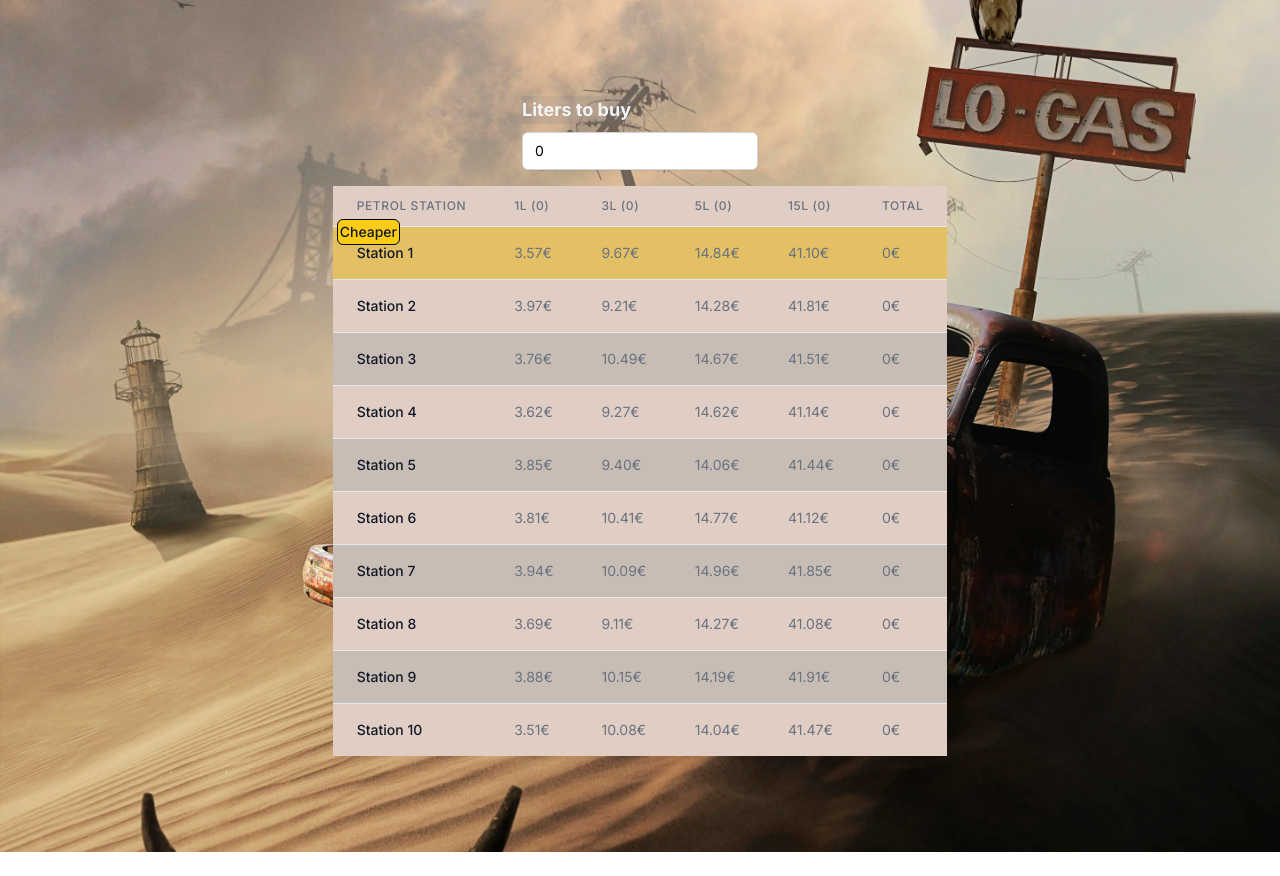
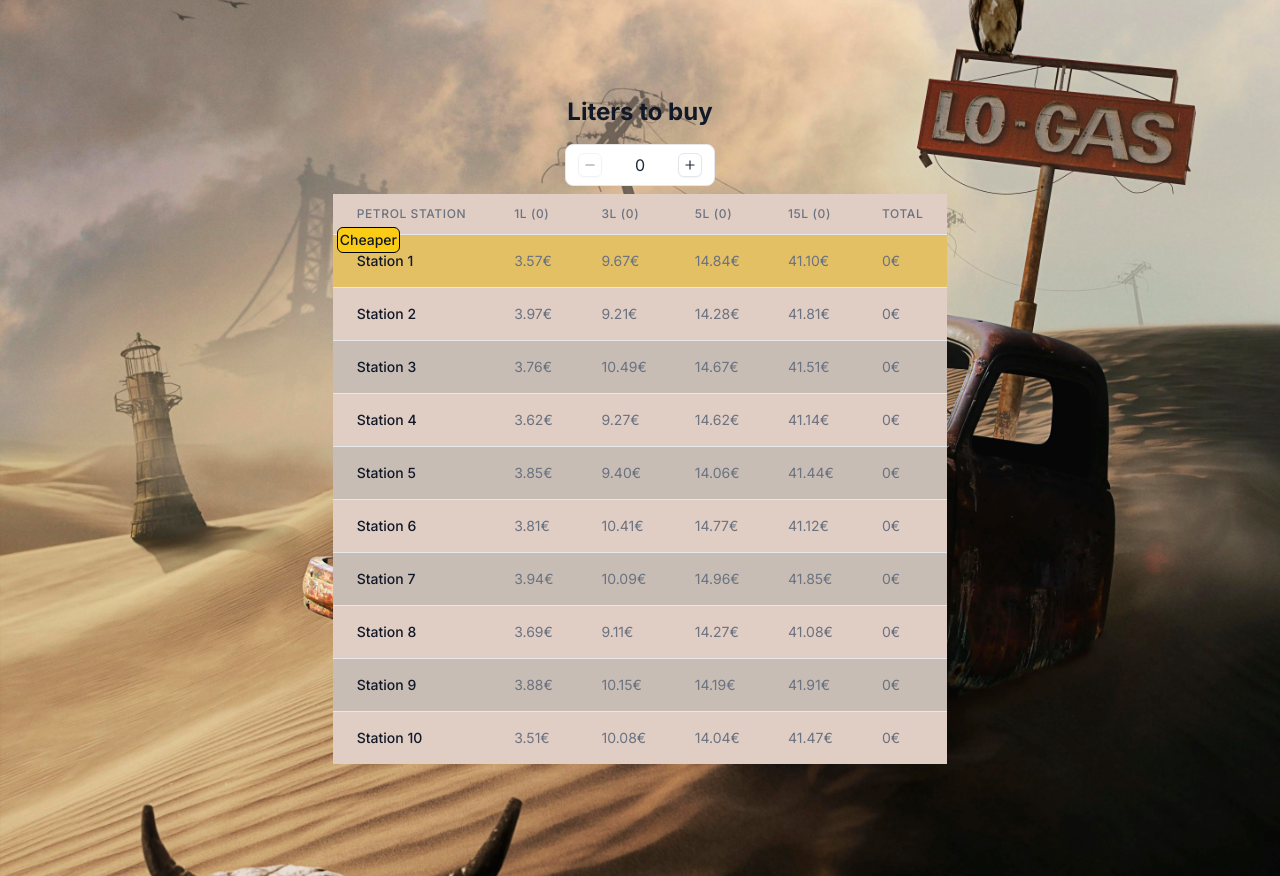
Before and after one commit to incari/MadMax-Gas-Stations, a Next.js app: page / in a window 1280 px wide. Before the commit the page ends 852 px from the top, so only its background shows below. Built offline with nearby package versions, Linux system fonts and the light colour scheme.

Commit message:
ios bug fixes

```diff
--- a/app/components/table/Table.tsx
+++ b/app/components/table/Table.tsx
@@ -1,12 +1,10 @@
-import React from "react";
-
-import { Row } from "./Row";
 import { StationsPrices } from "../../api/types";
 import {
   calculateBottles,
   calculateTotalPrice,
   findCheapestIndex,
 } from "../../utils/helpers";
+import { Row } from "./Row";
 
 const volumes = [1, 3, 5, 15]; // Define the volumes array
 
--- a/app/globals.css
+++ b/app/globals.css
@@ -45,3 +45,17 @@ body {
 .item:nth-child(odd) {
   background-color: #c8bdb5;
 }
+
+/* Remove arrows in number input */
+
+input::-webkit-outer-spin-button,
+input::-webkit-inner-spin-button {
+  /* display: none; <- Crashes Chrome on hover */
+  -webkit-appearance: none;
+  margin: 0; /* <-- Apparently some margin are still there even though it's hidden */
+}
+
+input[type="number"] {
+  -moz-appearance: textfield; /* Firefox */
+  appearance: textfield;
+}
--- a/app/layout.tsx
+++ b/app/layout.tsx
@@ -7,6 +7,7 @@ const inter = Inter({ subsets: ["latin"] });
 export const metadata: Metadata = {
   title: "Create Next App",
   description: "Generated by create next app",
+  viewport: "width=device-width, initial-scale=1, maximum-scale=1", // Prevent auto-zoom on inputs for IOS
 };
 
 export default function RootLayout({
--- a/app/page.tsx
+++ b/app/page.tsx
@@ -1,10 +1,9 @@
 "use client";
 import useSWR from "swr";
-
-import { Row } from "./components/table/Row";
-import { Table } from "./components/table/Table";
+import { Table } from "./components/Table/Table";
 import { useState } from "react";
 import { StationsPrices } from "./api/types";
+import Hero from "./components/Hero/Hero";
 
 const fetcher = async (url: string): Promise<StationsPrices> => {
   const response = await fetch(url);
@@ -15,28 +14,101 @@ const fetcher = async (url: string): Promise<StationsPrices> => {
 };
 
 export default function Home() {
+  // Check new data every 10 seg.
   const { data, error, isLoading } = useSWR("/api", fetcher, {
-    refreshInterval: 500,
+    refreshInterval: 10 * 1000,
   });
+
   const [value, setValue] = useState(0);
+
+  const disableButton = Boolean(value <= 0);
+
+  const handleButtons = (type: "add" | "subtract") => {
+    if (type === "add") {
+      setValue((value) => value + 1);
+    }
+    if (type === "subtract") {
+      setValue((value) => {
+        return value <= 0 ? 0 : value - 1;
+      });
+    }
+  };
 
   return (
     <main className="flex min-h-screen flex-col items-center p-24 bg-cover bg-center bg-[url('/bg-madmax.webp')]">
-      <div className="mb-4">
+      <div className="mb-4 flex items-center flex-col">
         <label
           htmlFor="liters"
-          className="block text-lg font-bold text-gray-100 mb-2 bg-gray-500/15 w-fit"
+          className="block text-2xl font-bold text-gray-900 mb-2 "
         >
           Liters to buy
         </label>
+        <div
+          className="py-2 px-3 inline-block bg-white border border-gray-200 rounded-lg
+        dark:bg-neutral-900 dark:border-neutral-700 my-2"
+          data-hs-input-number=""
+        >
+          <div className="flex items-center gap-x-1.5">
+            <button
+              type="button"
+              className="size-6 inline-flex justify-center items-center gap-x-2 text-sm
+               font-medium rounded-md border border-gray-200 bg-white text-gray-800 shadow-sm
+                hover:bg-gray-50 disabled:opacity-50 disabled:pointer-events-none dark:bg-neutral-900
+                 dark:border-neutral-700 dark:text-white dark:hover:bg-neutral-800"
+              data-hs-input-number-decrement=""
+              onClick={() => handleButtons("subtract")}
+              disabled={disableButton}
+            >
+              <svg
+                className="flex-shrink-0 size-3.5"
+                xmlns="http://www.w3.org/2000/svg"
+                width="24"
+                height="24"
+                viewBox="0 0 24 24"
+                fill="none"
+                stroke="currentColor"
+                stroke-width="2"
+                stroke-linecap="round"
+                stroke-linejoin="round"
+              >
+                <path d="M5 12h14"></path>
+              </svg>
+            </button>
             <input
-          className="border border-gray-300 rounded-md shadow-sm py-2 px-3 focus:ring-indigo-500 focus:border-indigo-500 block w-full sm:text-sm"
+              className="p-0 w-16 bg-transparent border-0 text-gray-800 text-center focus:ring-0 dark:text-white "
               id="liters"
               value={value}
               onChange={(e) => setValue(Number(e.target.value))}
               type="number"
-          min="0"
+              min="0" // Prevent negative values
+              pattern="\d*" // Trigger IOS number pad
             />
+            <button
+              type="button"
+              className="size-6 inline-flex justify-center items-center gap-x-2 text-sm
+          font-medium rounded-md border border-gray-200 bg-white text-gray-800
+          shadow-sm hover:bg-gray-50 disabled:opacity-50 disabled:pointer-events-none
+           dark:bg-neutral-900 dark:border-neutral-700 dark:text-white dark:hover:bg-neutral-800"
+              data-hs-input-number-increment=""
+              onClick={() => handleButtons("add")}
+            >
+              <svg
+                className="flex-shrink-0 size-3.5"
+                xmlns="http://www.w3.org/2000/svg"
+                width="24"
+                height="24"
+                viewBox="0 0 24 24"
+                fill="none"
+                stroke="currentColor"
+                stroke-width="2"
+                stroke-linecap="round"
+                stroke-linejoin="round"
+              >
+                <path d="M5 12h14"></path>
+                <path d="M12 5v14"></path>
+              </svg>
+            </button>
+          </div>
         </div>
         <div className="">
           {error && <div>Failed to load</div>}
@@ -48,6 +120,7 @@ export default function Home() {
             />
           )}
         </div>
+      </div>
     </main>
   );
 }
```
Lines whose indentation alone changed are shown as unchanged.
